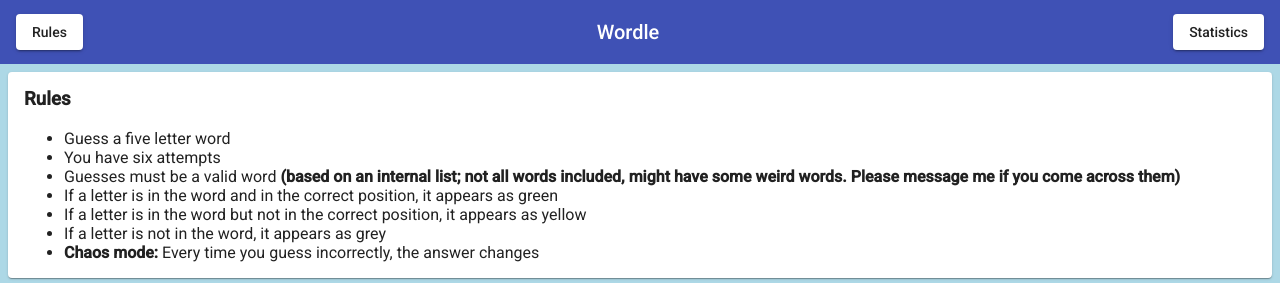
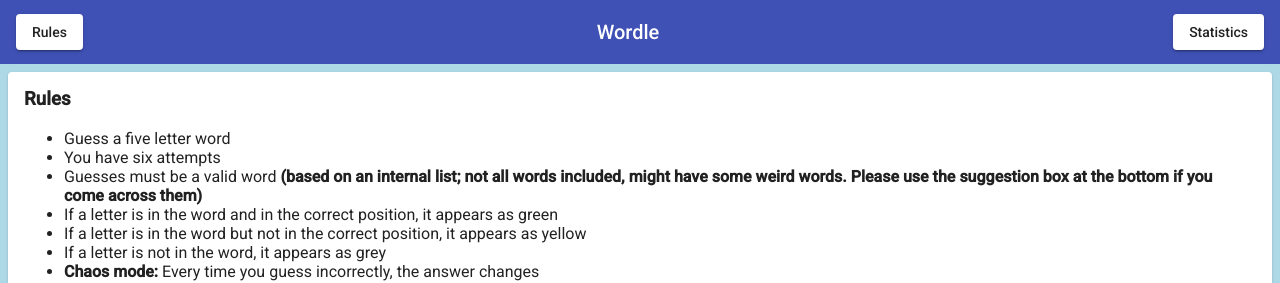
Before and after one commit to andreashsy/wordle, an Angular app: page / in a window 1280 px wide. Both pictures are taken after a click on the button "Rules". Shown: the top 283 px of the page. Built offline with nearby package versions, Linux system fonts and the light colour scheme; no server answers.

Commit message:
EDIT: fixed bug with bug helper, updated word list

```diff
--- a/src/app/app.component.html
+++ b/src/app/app.component.html
@@ -16,7 +16,7 @@
         <ul>
             <li>Guess a five letter word</li>
             <li>You have six attempts</li>
-            <li>Guesses must be a valid word <b>(based on an internal list; not all words included, might have some weird words. Please message me if you come across them)</b></li>
+            <li>Guesses must be a valid word <b>(based on an internal list; not all words included, might have some weird words. Please use the suggestion box at the bottom if you come across them)</b></li>
             <li>If a letter is in the word and in the correct position, it appears as green</li>
             <li>If a letter is in the word but not in the correct position, it appears as yellow</li>
             <li>If a letter is not in the word, it appears as grey</li>
--- a/src/app/cluehelper.ts
+++ b/src/app/cluehelper.ts
@@ -30,7 +30,7 @@ export class ClueHelper {
       if (this.whiteList.includes(guessLetter)) {
         this.whiteList = this.stringArrayRemove(this.whiteList, guessLetter)
       }
-      if (!this.yellowList.includes(guessLetter)) {
+      if (!this.yellowList.includes(guessLetter) && !this.greenList.includes(guessLetter)) {
         this.yellowList.push(guessLetter)
       }
     }
```
Also changed, not shown: src/app/wordlist.ts (+1 -1 lines), 1 other file (tests, documents, lock files or other folders).
